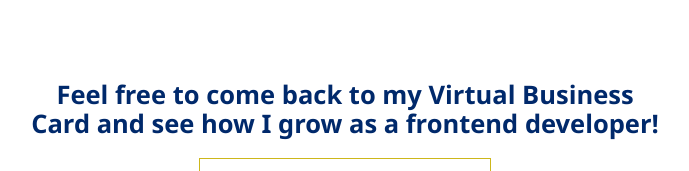
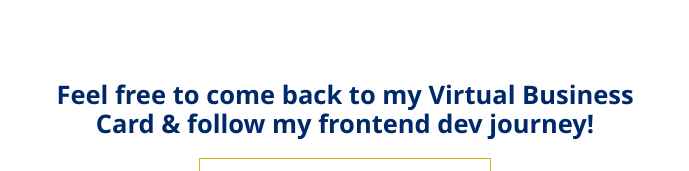
Before and after one commit to Tawongaishe/Business_Card, a plain HTML site: page index.html in a window 1280 px wide. Shown: the top 171 px of the page, without its empty margins (295-984 px from the left). Drawn offline with nearby package versions, Linux system fonts and the light colour scheme; grey boxes are pictures that could not be loaded.

Commit message:
Update index.html

```diff
--- a/index.html
+++ b/index.html
@@ -4,7 +4,7 @@
     </head>
         <body>
             <h2 class ="My_intro">
-                Feel free to come back to my Virtual Business Card and see how I grow as a frontend developer!
+                Feel free to come back to my Virtual Business Card & follow my frontend dev journey!
             </h2>
             </br>
             <div class = "card dotted">
```
